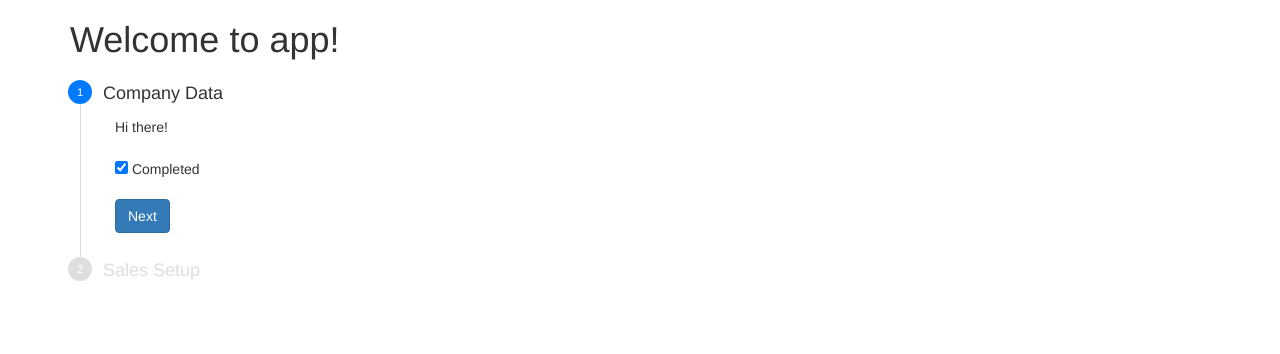
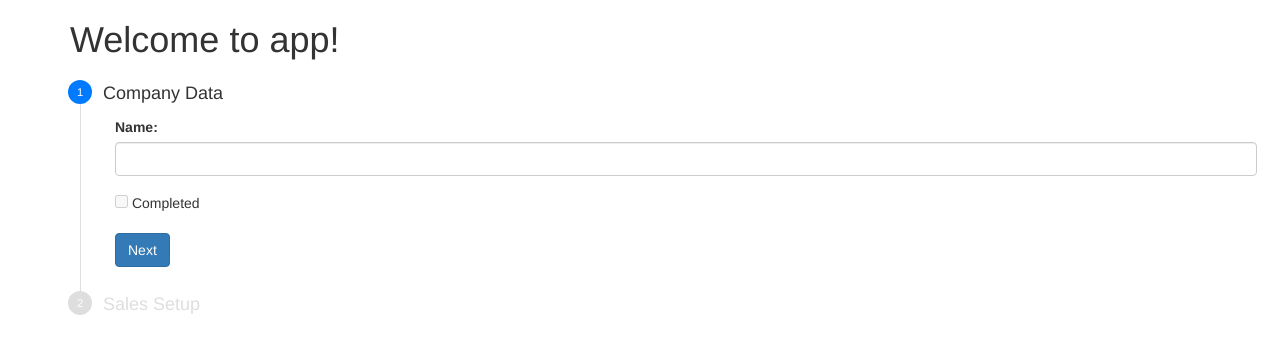
Before and after one commit to jorgecavaleiro/angular-stepper, an Angular app: page / in a window 1280 px wide. Shown: the top 354 px of the page. Built offline with nearby package versions, Linux system fonts and the light colour scheme.

Commit message:
Control next state action based on custom function

```diff
--- a/src/app/app.component.html
+++ b/src/app/app.component.html
@@ -6,17 +6,16 @@
     Welcome to {{ title }}!
   </h1>
   <app-stepper>
-    <app-step name="CompanyData" title="Company Data" [completed]="step1.completed">
+    <app-step name="CompanyData" title="Company Data" [completed]="step1.completed" [canMoveNext]="step1Completed()">
       <div class="row">
-        <div class="col-xs-12">
-            Hi there!
-            <br />
-            <br />
+        <div class="form-group col-xs-12">
+          <label for="usr">Name:</label>
+          <input type="text" class="form-control" [ngModel]="name" (ngModelChange)="name=$event" id="usr">
         </div>
       </div>
       <div class="row">
           <div class="col-xs-12">
-              <input type="checkbox" [checked]="step1.completed" (change)="step1.completed = !step1.completed" /> Completed
+              <input disabled type="checkbox" [checked]="step1.completed" (change)="step1.completed = !step1.completed" /> Completed
           </div>
       </div>
 
--- a/src/app/app.component.ts
+++ b/src/app/app.component.ts
@@ -10,8 +10,16 @@ export class AppComponent {
   title = 'app';
   step1: Step = new Step('ComppanyData', 'Company Data');
 
+  name = '';
+
   constructor() {
     // init;
-    this.step1.completed = true;
+    // this.step1.completed = true;
   }
+
+  step1Completed = function() {
+    console.log('entering step 1 completed');
+    this.step1.completed = (this.name !== undefined && this.name !== '');
+    return this.step1.completed;
+  };
 }
--- a/src/app/app.module.ts
+++ b/src/app/app.module.ts
@@ -1,6 +1,7 @@
 import { BrowserModule } from '@angular/platform-browser';
 import { NgModule } from '@angular/core';
 import { HttpClientModule } from '@angular/common/http';  // replaces previous Http service
+import { FormsModule } from '@angular/forms';
 
 import { AppComponent } from './app.component';
 import { Step, StepperComponent, StepComponent } from './stepper/stepper.component';
@@ -13,7 +14,8 @@ import { Step, StepperComponent, StepComponent } from './stepper/stepper.compone
   ],
   imports: [
     BrowserModule,
-    HttpClientModule
+    HttpClientModule,
+    FormsModule
   ],
   providers: [],
   bootstrap: [AppComponent]
--- a/src/app/stepper/stepper.component.ts
+++ b/src/app/stepper/stepper.component.ts
@@ -26,8 +26,6 @@ export class Step {
   }
 }
 
-export type CanMoveNextFunc = (source: Step) => boolean;
-
 // ---------------------------------------------------------------
 //   <app-step> Component
 // ---------------------------------------------------------------
@@ -45,14 +43,11 @@ export class StepComponent implements OnInit {
   private _step: Step;
   private _index: number;
 
-  // Public properties
-  public nextStepPending: boolean;
-
   // @Input and @Output
 
   @Input() name: string;
   @Input() title: string;
-  @Input() canMoveNext: CanMoveNextFunc;
+  @Input() canMoveNext: boolean;
 
   get completed(): boolean {
     return this._step.completed;
@@ -65,9 +60,6 @@ export class StepComponent implements OnInit {
     if (value) {
       console.log(`step ${name} has completed`);
       this.oncomplete.emit(this._step);
-      if (this.nextStepPending) {
-        this.nextStepPending = false;
-      }
     }
     this._step.completed = value;
   }
@@ -112,12 +104,6 @@ export class StepComponent implements OnInit {
     if (this._step === undefined || (!this._step.selected && !this._step.enabled) ) {
       return;
     }
-    console.log('go to the next step pending...');
-
-    if (!this.completed) {
-      this.nextStepPending = true;
-    }
-
     this.onnextstep.emit(this._step);
   }
 
@@ -187,7 +173,6 @@ export class StepperComponent implements OnInit, AfterViewInit, AfterContentInit
       if (idx === step.index + 1) {
         console.log(`step ${el.index} is now enabled`);
         el.step.enabled = true;
-        el.select();
       }
     });
   }
@@ -195,10 +180,22 @@ export class StepperComponent implements OnInit, AfterViewInit, AfterContentInit
   // When next step action resquested, if the current step is completed, then selects the next
   onNextStep(step: Step) {
     console.log('onNextStep event received..');
-    if (step.index < this._stepComponents.length - 1 && step.completed) {
+    if (step.index < this._stepComponents.length - 1) {
       console.log(`selecting the next: ${this._stepComponents[step.index + 1].title}`);
-      this._stepComponents[step.index + 1].step.enabled = true;
-      this._stepComponents[step.index + 1].select();
+
+      const currentStepComponent = this._stepComponents[step.index];
+      const nextStepComponent = this._stepComponents[step.index + 1];
+
+      let canCont = currentStepComponent.step.completed;
+
+      if (canCont && currentStepComponent.canMoveNext !== undefined && currentStepComponent.canMoveNext != null) {
+        canCont = currentStepComponent.canMoveNext;
+      }
+
+      if (canCont) {
+        nextStepComponent.step.enabled = true;
+        nextStepComponent.select();
+      }
     }
   }
 
```
